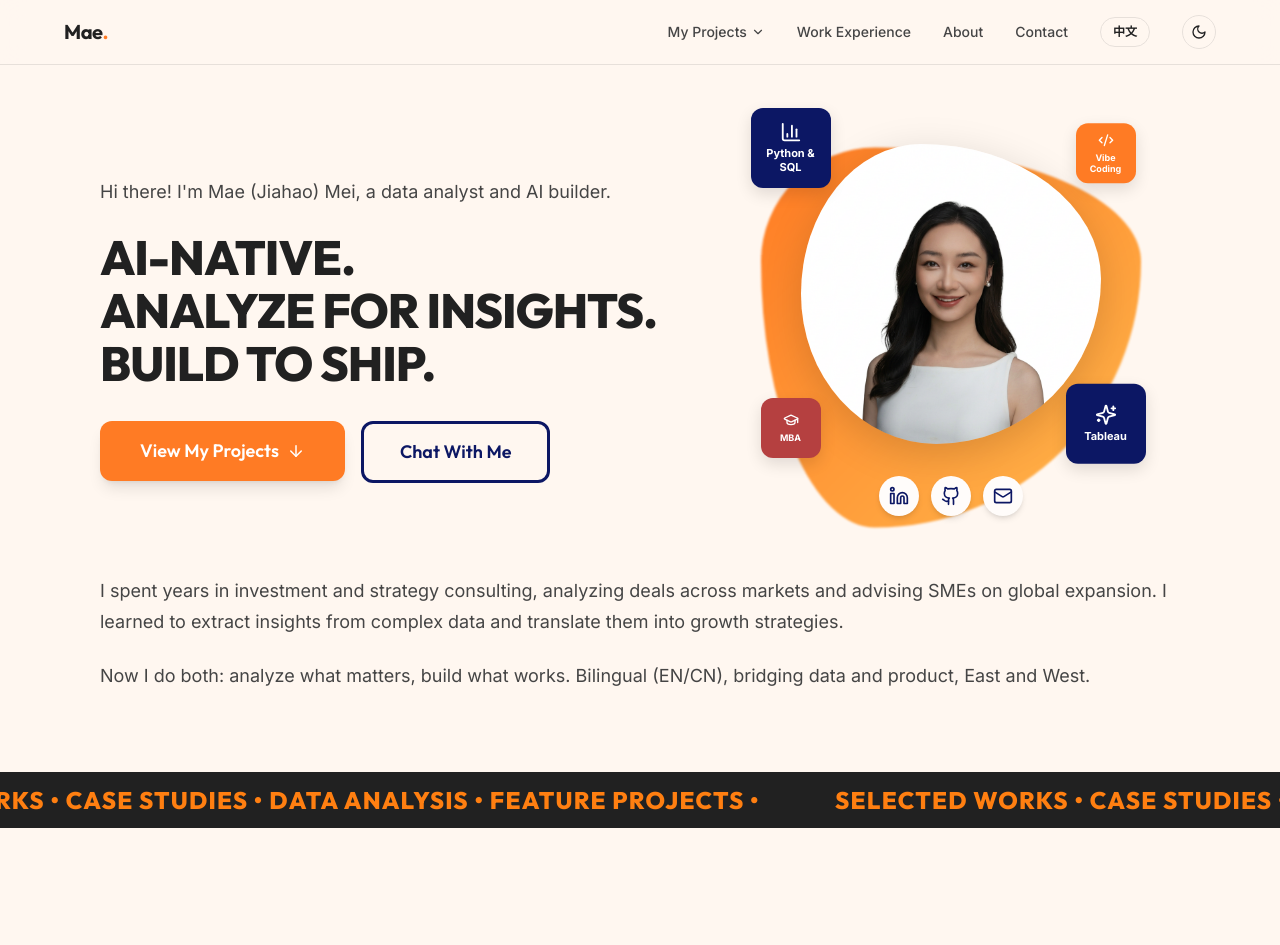
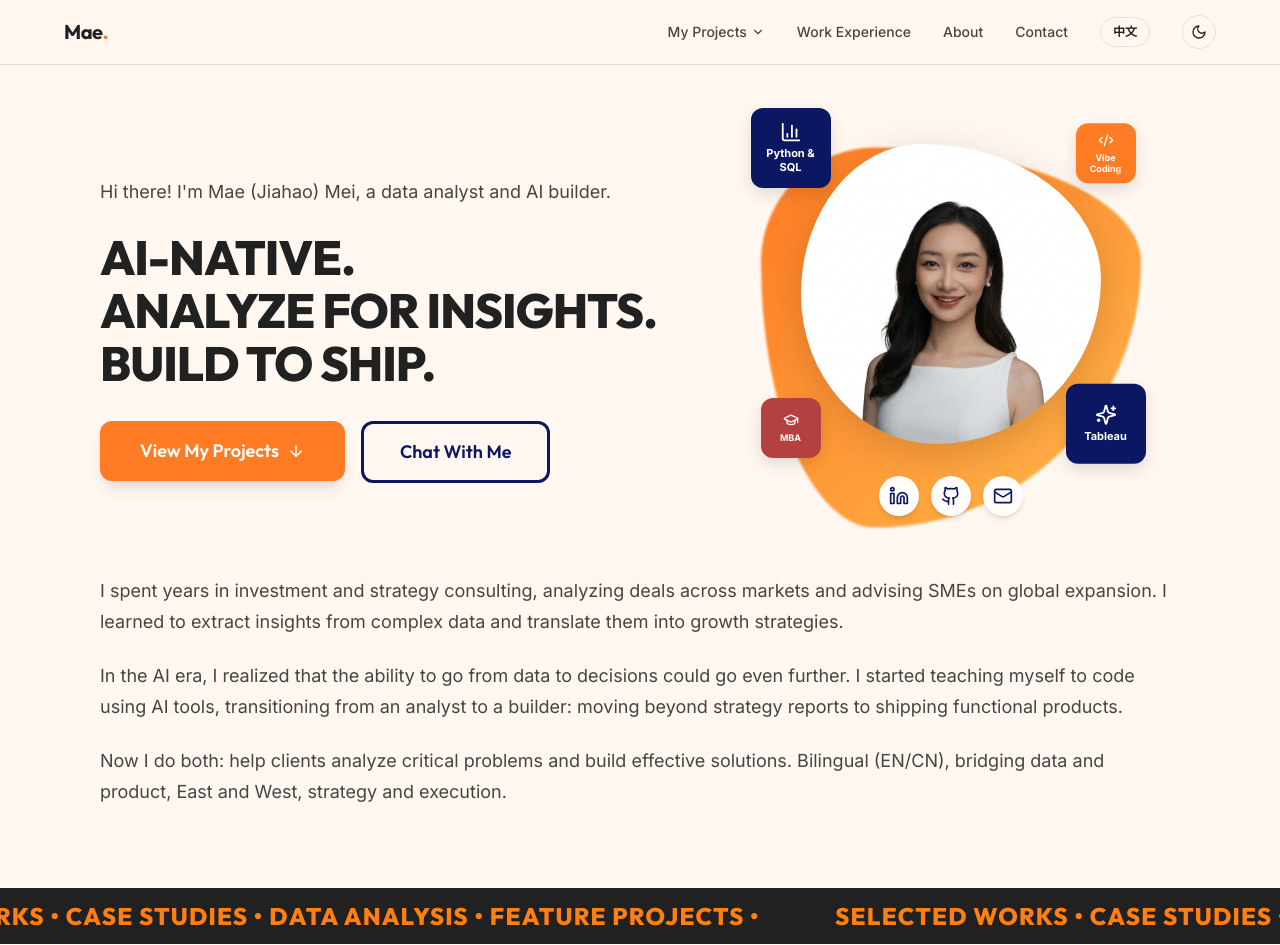
Before and after one commit to mae25-create/mae-s-portfolio, a React (Vite) app: page / in a window 1280 px wide. Shown: the top 945 px of the page. Built offline with nearby package versions, Linux system fonts and the light colour scheme; the HTML template or start-up script is replaced by a standard one; a web font is replaced by a local one.

Commit message:
Changes
Co-authored-by: mae25-create <234307502+mae25-create@users.noreply.github.com>

```diff
--- a/src/components/Hero.tsx
+++ b/src/components/Hero.tsx
@@ -157,12 +157,13 @@ const Hero = () => {
               {t(
                 <>
                   <p>I spent years in investment and strategy consulting, analyzing deals across markets and advising SMEs on global expansion. I learned to extract insights from complex data and translate them into growth strategies.</p>
-                  <p>Now I do both: analyze what matters, build what works. Bilingual (EN/CN), bridging data and product, East and West.</p>
+                  <p>In the AI era, I realized that the ability to go from data to decisions could go even further. I started teaching myself to code using AI tools, transitioning from an analyst to a builder: moving beyond strategy reports to shipping functional products.</p>
+                  <p>Now I do both: help clients analyze critical problems and build effective solutions. Bilingual (EN/CN), bridging data and product, East and West, strategy and execution.</p>
                 </>,
                 <>
                   <p>我在投资和战略咨询领域工作多年，分析跨市场交易，为中小企业提供全球扩张建议。我学会了如何从复杂数据中提取洞察，并将其转化为增长策略。</p>
                   <p>在AI时代，我意识到这种"从数据到决策"的能力可以更进一步：于是我开始用AI工具自学编程。现在我不再只是写策略报告，而是能把洞察变成可运行的产品。</p>
-                  <p>现在我兼顾两者：帮助客户分析关键问题，构建有效方案。用双语（中英）连接数据与产品、东方与西方、战略思考与产品执行。</p>
+                  <p>我兼顾两者：帮助客户分析关键问题，构建有效方案。用双语（中英）连接数据与产品、东方与西方、战略思考与产品执行。</p>
                 </>
               )}
             </div>
```
